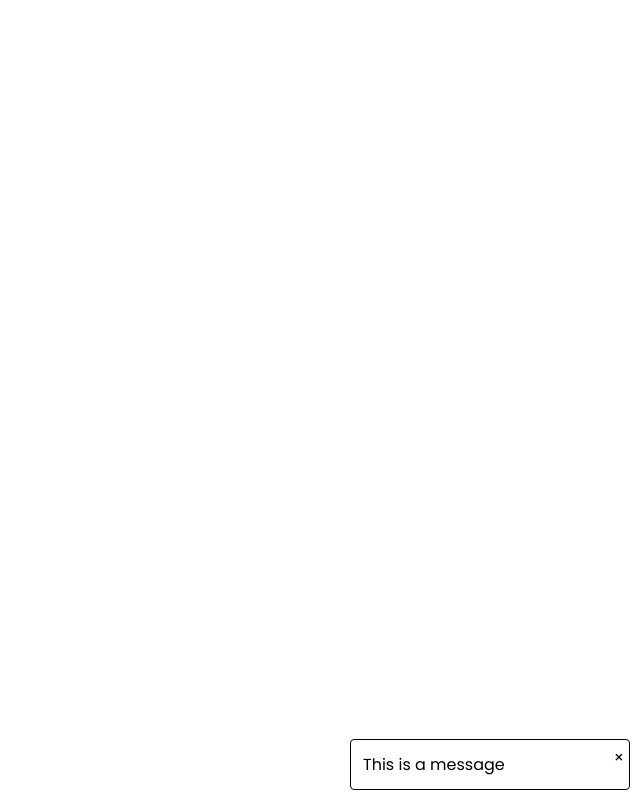
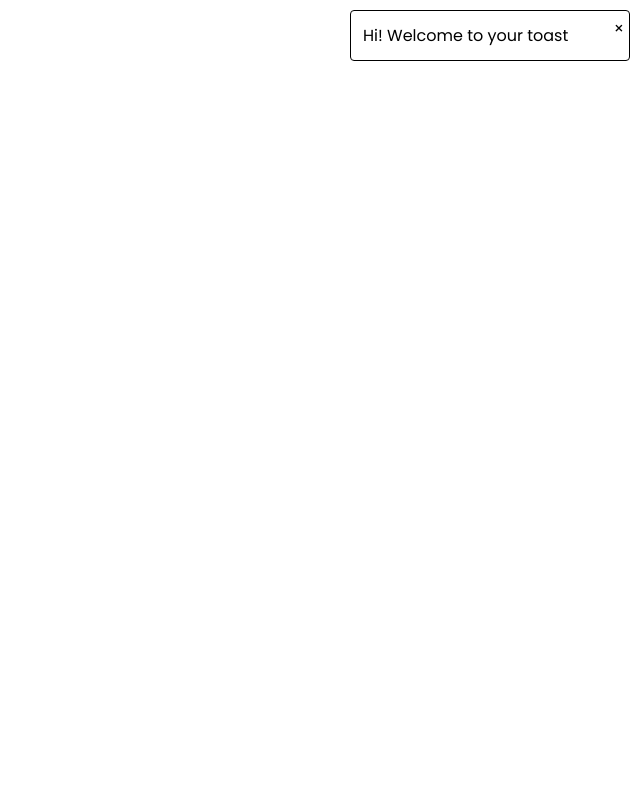
Before and after one commit to yashwanth-git/frontend-mini-challenges, a plain HTML site: page javascript/toast/index.html in a window 1280 px wide. Shown: the whole page, without its empty margins (640-1280 px from the left). Drawn offline with Linux system fonts and the light colour scheme.

Commit message:
adds toast with structure

```diff
--- a/javascript/toast/index.html
+++ b/javascript/toast/index.html
@@ -14,9 +14,9 @@
     />
   </head>
   <body>
-    <div class="toast-container" data-position="bottom-right">
+    <!-- <div class="toast-container" data-position="bottom-right">
       <div class="toast" role="alert">This is a message</div>
-    </div>
+    </div> -->
   </body>
-  <script type="module" src="main.js"></script>
+  <script type="module" src="./src/Toast.js"></script>
 </html>
--- a/javascript/toast/src/Toast.js
+++ b/javascript/toast/src/Toast.js
@@ -0,0 +1,40 @@
+import { createEl, getEl } from "./utils.js";
+
+export default class Toast {
+  #position;
+  #autoCloseInterval;
+  #text;
+  constructor(options) {
+    this.#position = options?.position ?? "top-right";
+    this.#autoCloseInterval = options?.autoCloseInterval ?? 2000;
+    this.#text = options?.text ?? "This is a sample text";
+    this.init();
+  }
+  init() {
+    const toast = createEl("div", {
+      class: "toast",
+      role: "alert",
+      "aria-label": this.#text,
+    });
+    toast.textContent = this.#text;
+
+    const selector = `.toast-container[data-position="${this.position}"]`;
+    const container =
+      getEl(selector) ||
+      createEl("div", {
+        "data-position": this.#position,
+        class: "toast-container",
+      });
+
+    getEl("body").append(container);
+    getEl(".toast-container").append(toast);
+  }
+  remove() {}
+}
+
+const toast = new Toast({
+  position: "top-right",
+  text: "Hi! Welcome to your toast",
+});
+
+console.log(toast);
--- a/javascript/toast/src/main.js
+++ b/javascript/toast/src/main.js
@@ -0,0 +1 @@
+import Toast from "./Toast.js";
--- a/javascript/toast/src/utils.js
+++ b/javascript/toast/src/utils.js
@@ -1 +1,10 @@
 export const getEl = (el) => document.querySelector(el);
+export const createEl = (tag, attrs) => {
+  const el = document.createElement(tag);
+
+  for (let key in attrs) {
+    el.setAttribute(key, attrs[key]);
+  }
+
+  return el;
+};
```
